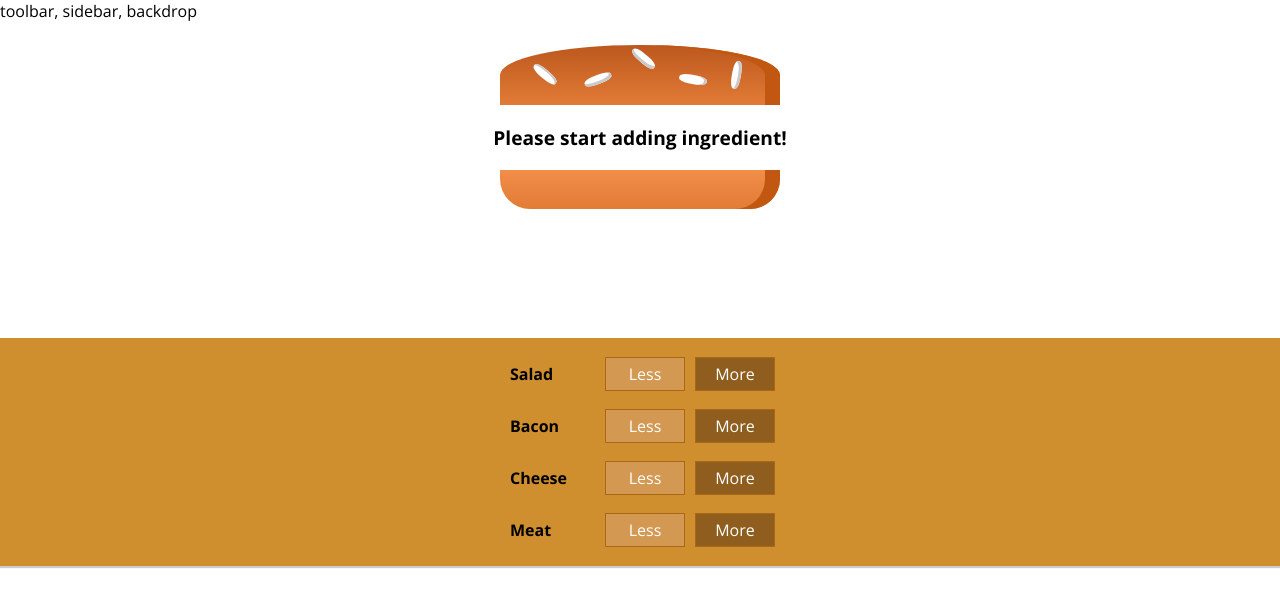
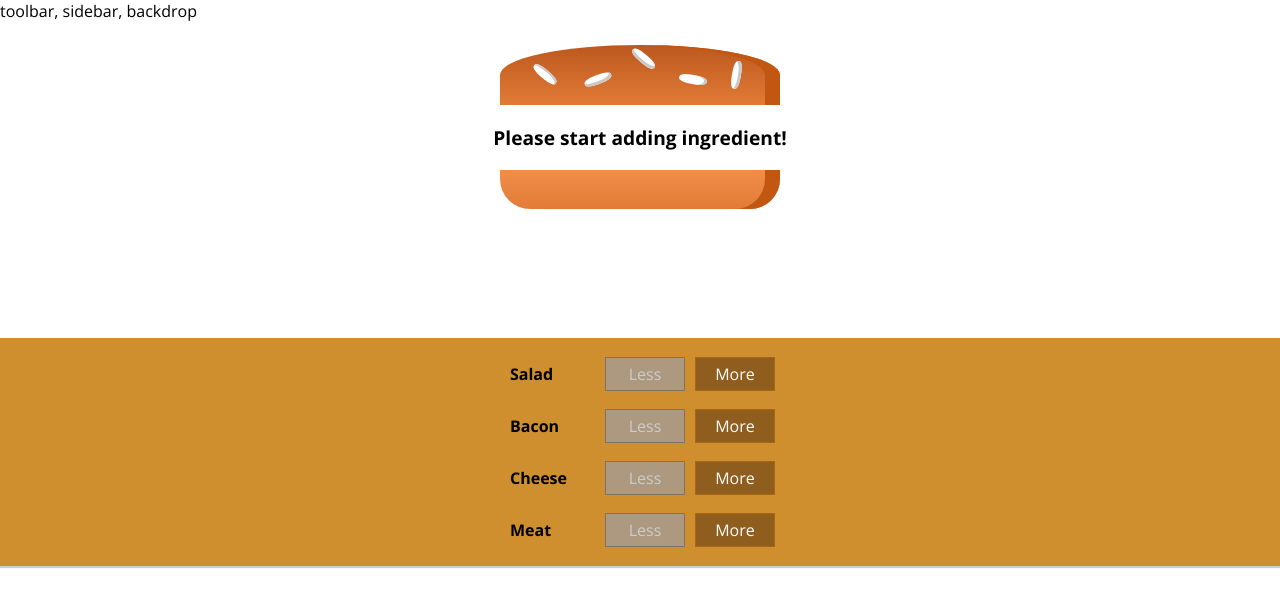
Before and after one commit to rafliandreansyah/ReactBurgerApp, a React app: page / in a window 1280 px wide. Shown: the top 606 px of the page. Built offline with nearby package versions, Linux system fonts and the light colour scheme.

Commit message:
menyambungkan fungsi tambah dan hapus ingredients pada BuildsControls

```diff
--- a/src/components/Burger/BuildControls/BuildControl/BuildControl.js
+++ b/src/components/Burger/BuildControls/BuildControl/BuildControl.js
@@ -4,8 +4,16 @@ import classes from "./BuildControl.css";
 const buildControl = (props) => (
   <div className={classes.BuildControl}>
     <div className={classes.Label}>{props.label}</div>
-    <button className={classes.Less}>Less</button>
-    <button className={classes.More}>More</button>
+    <button
+      className={classes.Less}
+      onClick={props.remove}
+      disabled={props.disabled}
+    >
+      Less
+    </button>
+    <button className={classes.More} onClick={props.added}>
+      More
+    </button>
   </div>
 );
 
--- a/src/components/Burger/BuildControls/BuildControls.js
+++ b/src/components/Burger/BuildControls/BuildControls.js
@@ -13,7 +13,15 @@ const controls = [
 const buildControls = (props) => (
   <div className={classes.BuildControls}>
     {controls.map((ctr) => {
-      return <BuildControl key={ctr.label} label={ctr.label} />;
+      return (
+        <BuildControl
+          key={ctr.label}
+          label={ctr.label}
+          added={() => props.addIngredients(ctr.type)}
+          remove={() => props.removeIngredients(ctr.type)}
+          disabled={props.disabled[ctr.type]}
+        />
+      );
     })}
   </div>
 );
--- a/src/components/Burger/Burger.js
+++ b/src/components/Burger/Burger.js
@@ -4,9 +4,9 @@ import classes from "./Burger.css";
 import BurgerIngredient from "./BurgerIngredient/BurgerIngredient";
 
 const burger = (props) => {
-  let transformIngredients = Object.keys(props.ingredient)
+  let transformIngredients = Object.keys(props.ingredients)
     .map((igKeys) => {
-      return [...Array(props.ingredient[igKeys])].map((_, i) => {
+      return [...Array(props.ingredients[igKeys])].map((_, i) => {
         return <BurgerIngredient key={igKeys + i} type={igKeys} />;
       });
     })
@@ -18,6 +18,7 @@ const burger = (props) => {
     transformIngredients = <p>Please start adding ingredient!</p>;
   }
   console.log(transformIngredients);
+
   return (
     <div className={classes.Burger}>
       <BurgerIngredient type="bread-top" />
--- a/src/containers/BurgerBuilder/BurgerBuilder.js
+++ b/src/containers/BurgerBuilder/BurgerBuilder.js
@@ -3,6 +3,13 @@ import React, { Component } from "react";
 import Aux from "../../hoc/Aux";
 import Burger from "../../components/Burger/Burger";
 import BuildControls from "../../components/Burger/BuildControls/BuildControls";
+
+const INGREDIENT_PRICE = {
+  salad: 0.2,
+  bacon: 0.1,
+  cheese: 0.3,
+  meat: 0.5,
+};
 
 class BurgerBuilder extends Component {
   state = {
@@ -12,13 +19,59 @@ class BurgerBuilder extends Component {
       cheese: 0,
       meat: 0,
     },
+    totalPrice: 4,
+  };
+
+  addedIngredientHandler = (type) => {
+    const oldCount = this.state.ingredients[type];
+    const updateCount = oldCount + 1;
+    const updateIngredient = {
+      ...this.state.ingredients,
+    };
+    updateIngredient[type] = updateCount;
+    const priceAdition = INGREDIENT_PRICE[type];
+    const oldPrice = this.state.totalPrice;
+    const newPrice = oldPrice + priceAdition;
+    this.setState({
+      ingredients: updateIngredient,
+      totalPrice: newPrice,
+    });
+  };
+  removeIngredientHandler = (type) => {
+    const oldCount = this.state.ingredients[type];
+    if (oldCount <= 0) {
+      return;
+    }
+    const updateCount = oldCount - 1;
+    const updateIngredient = {
+      ...this.state.ingredients,
+    };
+    updateIngredient[type] = updateCount;
+    const priceDeduction = INGREDIENT_PRICE[type];
+    const oldPrice = this.state.totalPrice;
+    const newPrice = oldPrice - priceDeduction;
+    this.setState({
+      ingredients: updateIngredient,
+      totalPrice: newPrice,
+    });
   };
 
   render() {
+    const disableInfo = {
+      ...this.state.ingredients,
+    };
+    for (let key in disableInfo) {
+      disableInfo[key] = disableInfo[key] <= 0;
+    }
+    //disableInfo{salad: true, bacon: false}
     return (
       <Aux>
-        <Burger ingredient={this.state.ingredients} />
-        <BuildControls />
+        <Burger ingredients={this.state.ingredients} />
+        <BuildControls
+          addIngredients={this.addedIngredientHandler}
+          removeIngredients={this.removeIngredientHandler}
+          disabled={disableInfo}
+        />
       </Aux>
     );
   }
```
